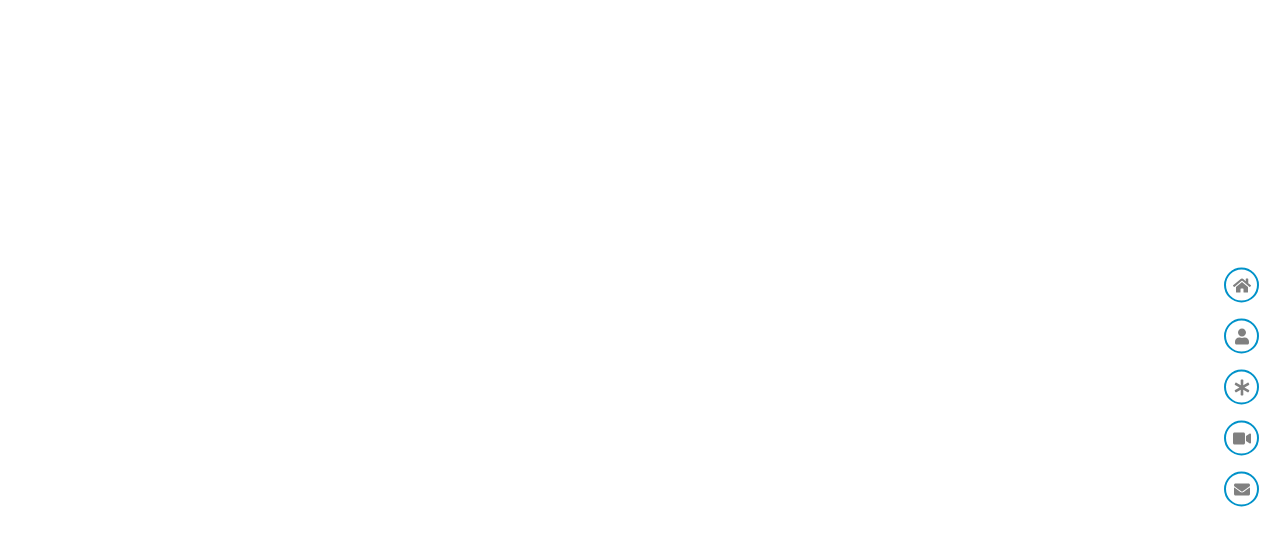
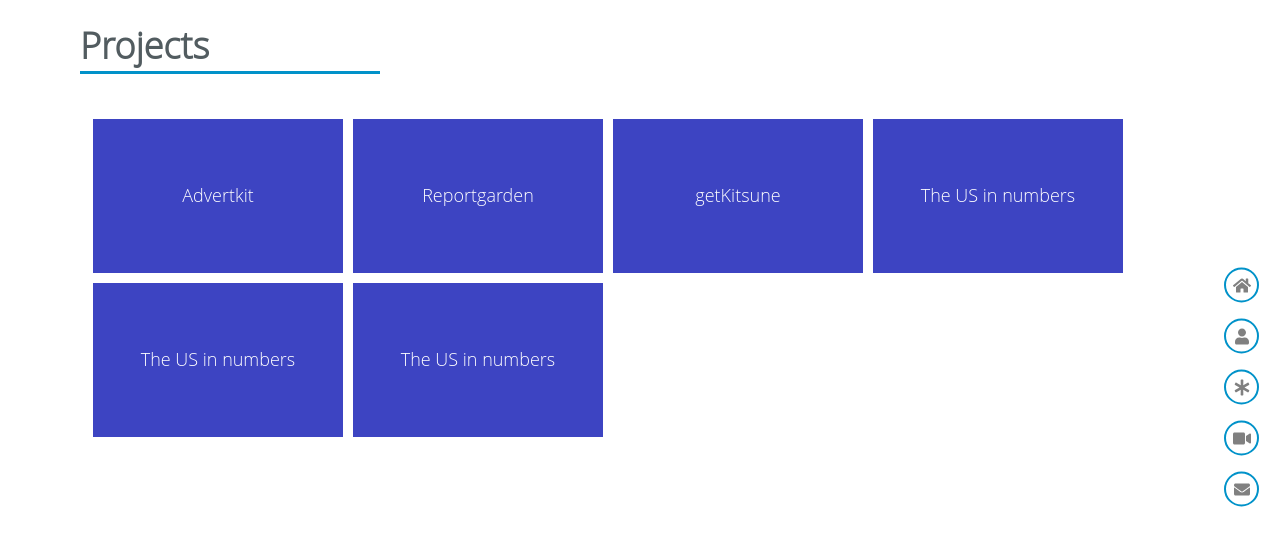
Before and after one commit to PriyanshuAgarwal/priyanshu_agarwal, a React (Create React App) app: page / in a window 1280 px wide. Both pictures are taken after a click on the item 1241 px from the left and 438 px from the top of the page. Shown: the top 546 px of the page. Built offline with nearby package versions, Linux system fonts and the light colour scheme.

Commit message:
Create project component

```diff
--- a/src/App.js
+++ b/src/App.js
@@ -4,6 +4,7 @@
 import Profile from './profile';
 import Skill from './components/skills/index.js';
 import Contact from './contact';
+import Project from './project';
 
 class App extends Component {
   constructor(props) {
@@ -72,6 +73,9 @@
             <div className={this.state.activeView === 'skills' ? '' : 'hidden'}>
               <Skill />
             </div>
+            <div className={this.state.activeView === 'projects' ? '' : 'hidden'}>
+              <Project />
+            </div>
             <div className={this.state.activeView === 'contact' ? '' : 'hidden'}>
               <Contact />
             </div>
--- /dev/null
+++ b/src/css/project.css
@@ -0,0 +1,32 @@
+.project-container {
+    margin-top: 4%;
+    padding-left: 13px;
+    padding-right: 38px;
+}
+
+.project-item {
+    background-color: rgb(61, 68, 194);
+    width: 250px;
+    height: 154px;
+    margin-right: 10px;
+    margin-bottom: 10px;
+    display: flex;
+    flex-direction: column;
+    justify-content: center;
+    color: white;
+    transition: all .2s ease-in-out;
+}
+
+.temp {
+    display: flex;
+    flex-direction: row;
+    flex-wrap: wrap;
+}
+
+.project-item:hover {
+    margin-right: 10px;
+    margin-bottom: 10px;
+    width:250px;
+    height: 154px;
+    transform: scale(1.04)
+}
--- /dev/null
+++ b/src/project.js
@@ -0,0 +1,62 @@
+import React, { Component } from 'react';
+import  './css/project.css';
+
+
+class Project extends Component {
+
+    renderList() {
+        return (
+            <div className='temp'>
+                <div className='project-item' style={{backgroundColor: 'rgb(61,68,194)'}}>
+                    <div className='projct-title'>
+                        Advertkit
+                    </div>
+                </div>
+                <div className='project-item' style={{backgroundColor: 'rgb(61,68,194)'}}>
+                    <div className='projct-title'>
+                        Reportgarden
+                    </div>
+                </div>
+                <div className='project-item' style={{backgroundColor: 'rgb(61,68,194)'}}>
+                    <div className='projct-title'>
+                        getKitsune
+                    </div>
+                </div>
+                <div className='project-item' style={{backgroundColor: 'rgb(61,68,194)'}}>
+                    <div className='projct-title'>
+                        The US in numbers
+                    </div>
+                </div>
+                <div className='project-item' style={{backgroundColor: 'rgb(61,68,194)'}}>
+                    <div className='projct-title'>
+                        The US in numbers
+                    </div>
+                </div>
+                <div className='project-item' style={{backgroundColor: 'rgb(61,68,194)'}}>
+                    <div className='projct-title'>
+                        The US in numbers
+                    </div>
+                </div>
+            </div>
+        )
+    }
+
+    render() {
+      return (
+        <div className='skill-container'>
+            <div className='skill-header'>
+                <div className='skill-title'>
+                    Projects
+                </div>
+            </div>
+            <div className='project-container'>
+                <div className='project-list'>
+                    {this.renderList()}
+                </div>
+            </div>
+        </div>
+      );
+    }
+  }
+
+  export default Project;
```
